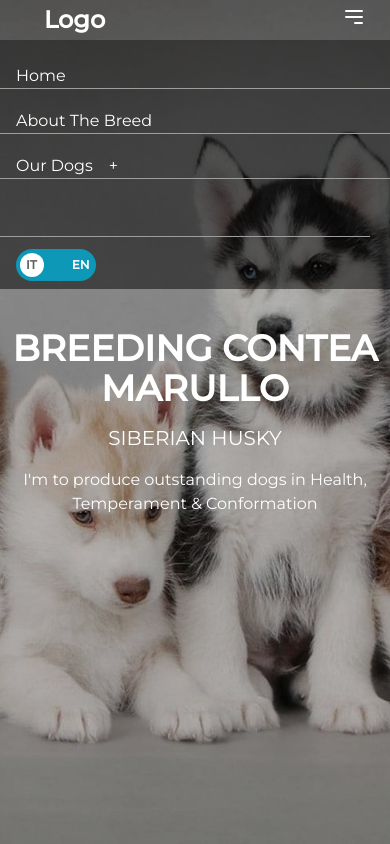
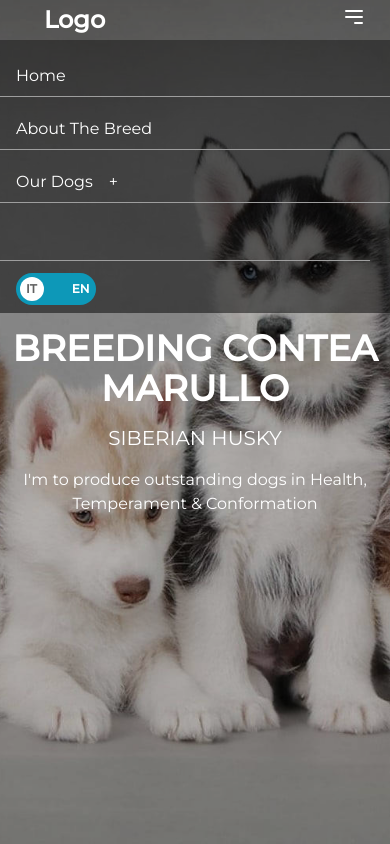
Before and after one commit to IvanaPiscitelli/husky-breeding, a React (Vite) app: page / in a window 390 px wide. Both pictures are taken after a click on the button 354 px from the left and 16 px from the top of the page. Shown: the top 844 px of the page. Built offline with nearby package versions, Linux system fonts and the light colour scheme; some icons are missing.

Commit message:
fixed underline navigation burger menu

```diff
--- a/src/components/Navigation.jsx
+++ b/src/components/Navigation.jsx
@@ -17,7 +17,7 @@ const Navigation = ({ isDropdownOpen, toggleDropdown }) => {
             onClick={item.name === "Our Dogs" ? toggleDropdown : null}
             className="underline-effect border-b lg:border-b-0 border-gray-500 cursor-pointer transition-all hover:font-bold pt-1"
           >
-            <a href={item.href} className={`${item.id === 1 ? "mt-5 lg:mt-0" : ""} block px-4`}>
+            <a href={item.href} className={`${item.id === 1 ? "mt-5 lg:mt-0" : ""} block px-4 pb-2`}>
               {item.name}
             </a>
             {item.name === "Our Dogs" && <span className="lg:hidden">{isDropdownOpen ? "−" : "+"}</span>}
```
